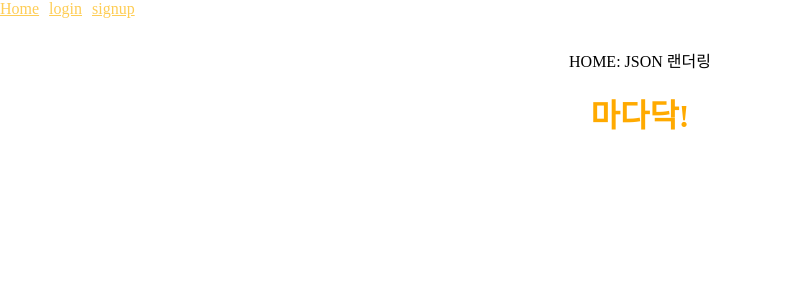
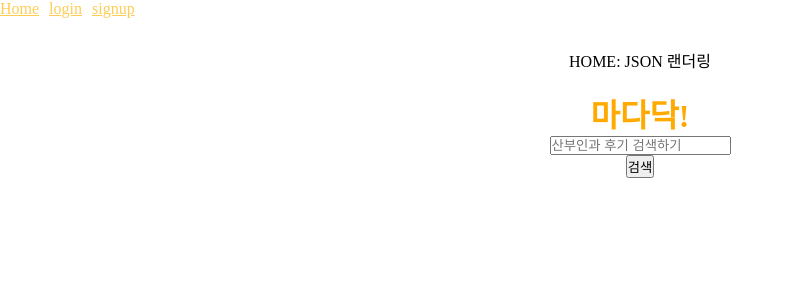
Before and after one commit to MainHackerthonCRUD/Front, a React (Vite) app: page / in a window 1280 px wide. Shown: the top 300 px of the page, without its empty margins (0-794 px from the left). Built offline with nearby package versions, Linux system fonts and the light colour scheme.

Commit message:
검색창 기본 만드는 중

```diff
--- a/src/pages/homepage.jsx
+++ b/src/pages/homepage.jsx
@@ -1,5 +1,5 @@
 import styled from "styled-components";
-
+import SearchBox from "./mainsearch";
 
 export default function HomePage() {
 
@@ -8,6 +8,7 @@ export default function HomePage() {
       <p>HOME: JSON 랜더링</p>
       <br/>
       <Logo> 마다닥! </Logo>
+      <SearchBox/>
       </>
     );
   }
--- /dev/null
+++ b/src/pages/mainsearch.jsx
@@ -0,0 +1,19 @@
+import styled from 'styled-components';
+import api from "../api";
+
+export default function SearchBox(){
+
+
+    return(
+        <>
+        <input type = "search"
+        placeholder = "산부인과 후기 검색하기"
+        className = 'SearchInput'/>
+
+        <button
+        id = 'search-Btn'>
+         검색
+        </button>
+        </>
+    )
+}
```
